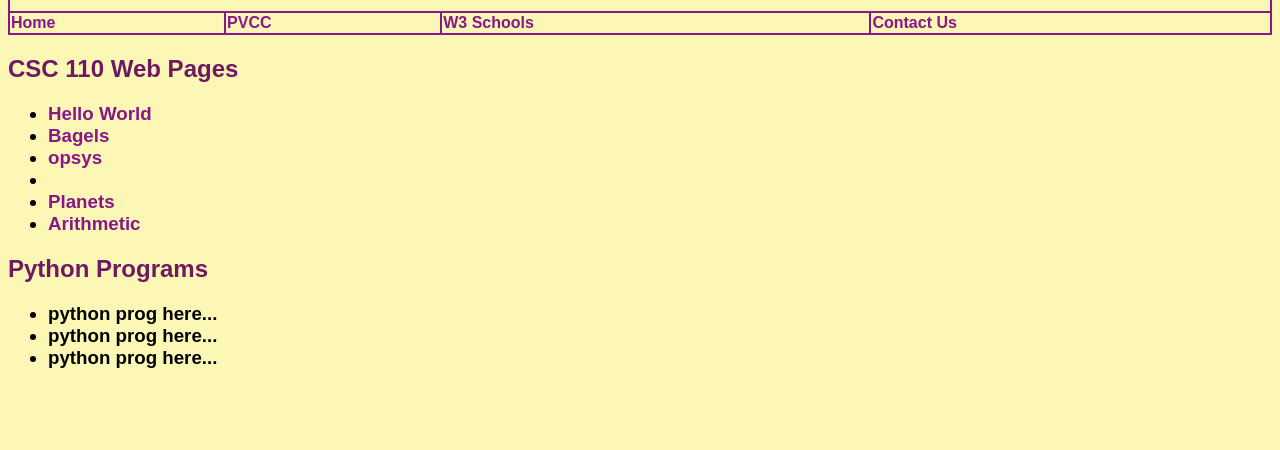
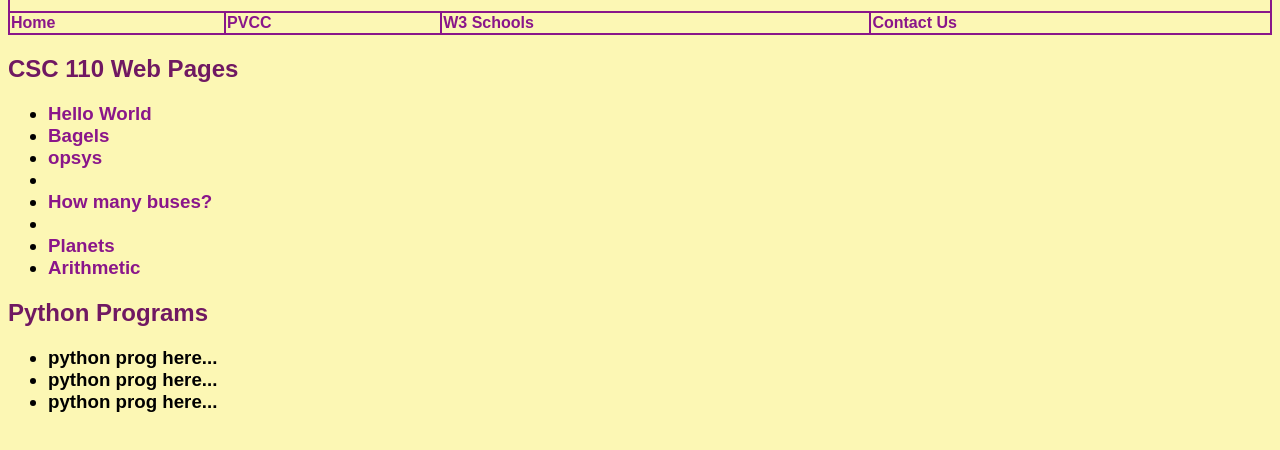
Before and after one commit to tcupec-pvcc/tcupec-pvcc.github.io, a plain HTML site: page index.html in a window 1280 px wide. Shown: the part 122-572 px from the top of the page. Drawn offline with Linux system fonts and the light colour scheme.

Commit message:
Update index.html

```diff
--- a/index.html
+++ b/index.html
@@ -37,6 +37,7 @@
         <li><a href = "helloworld.html"> Hello World </a></li>
         <li><a href = "bagels.html"> Bagels </a></li>
         <li><a href = "opsys.html"> opsys </a><li>
+        <li><a href = "buses.html"> How many buses? </a><li>
         <li><a href = "planets.html"> Planets </a></li>
         <li><a href = "arithmetic.html"> Arithmetic </a></li>
     </ul>
```
